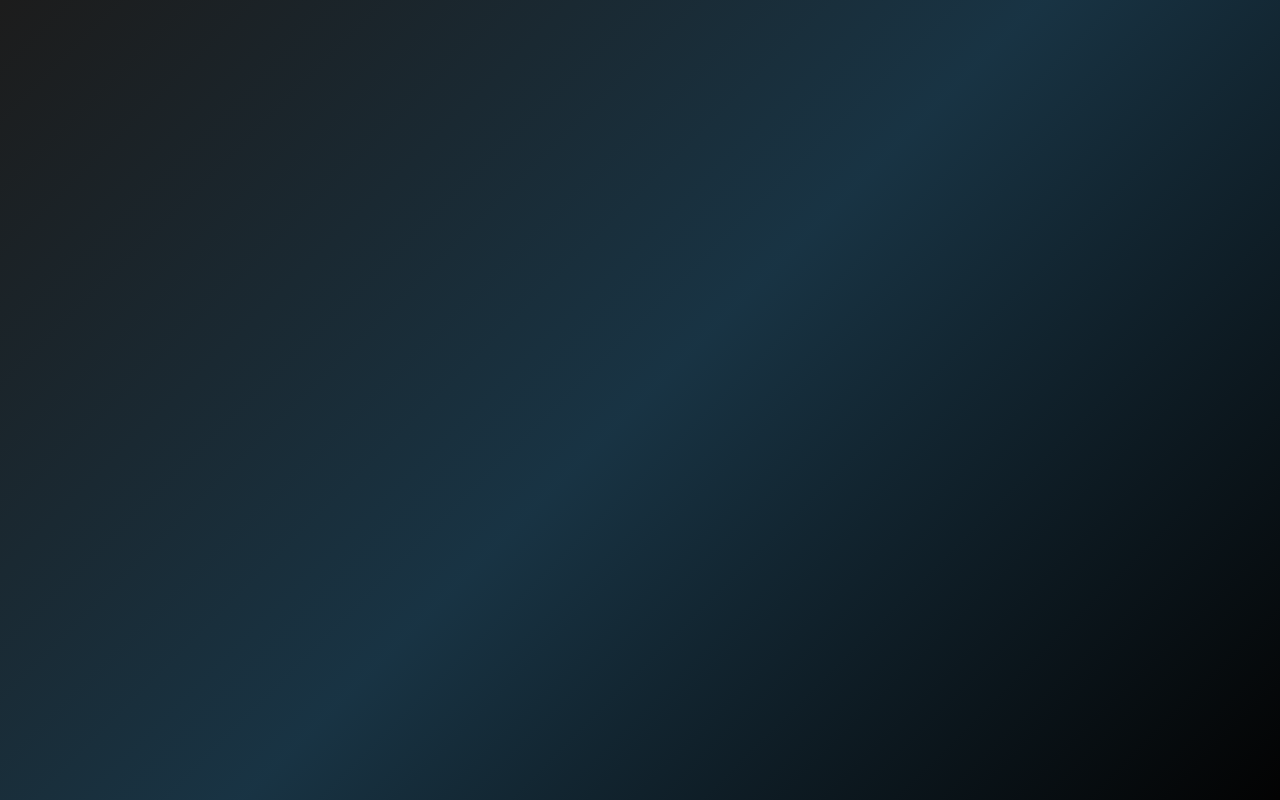
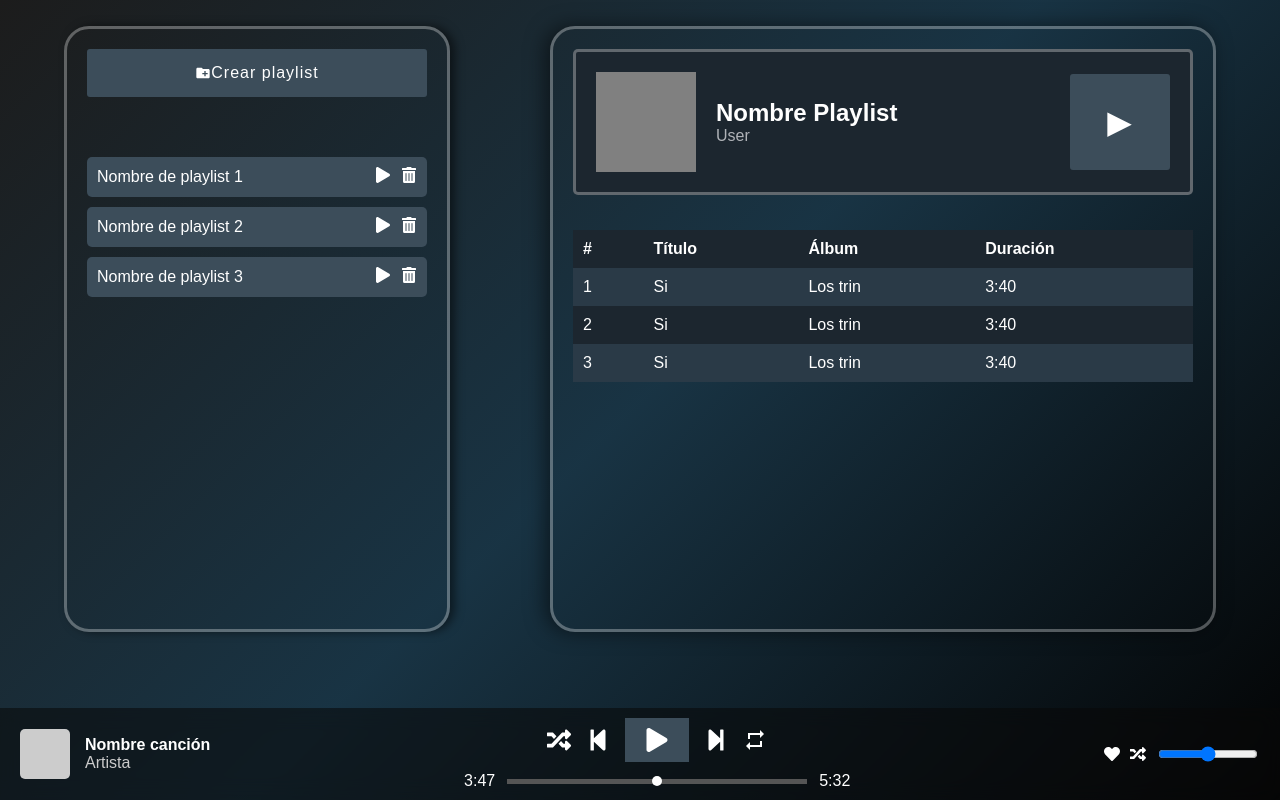
Before and after one commit to CesarOsorioP/ROKI, a React (Create React App) app in the folder client/: page /Playlist in a window 1280 px wide. Before the commit this address had no page. Built offline with nearby package versions, Linux system fonts and the light colour scheme.

Commit message:
Interfaz de playlist y primer vistazo al apartado de búsqueda

```diff
--- a/client/src/App.js
+++ b/client/src/App.js
@@ -10,6 +10,7 @@ import ArtistInfo from './Components/Reproductor/ArtistInfo';
 import RecuperatePage from './Pages/recuperarContrase;a';
 import RecuperatePage2 from './Pages/recuperateC';
 import ResultsArtistsPage from './Pages/searcherArtist';
+import PlayList from './Pages/Playlist';
 
 
 
@@ -28,6 +29,7 @@ function App() {
           <Route path="/forgot-password" element={<RecuperatePage/>} />
           <Route path="/recuperar" element={<RecuperatePage2/>} />
           <Route path="/artist-results" element ={<ResultsArtistsPage/>}/>
+          <Route path="/Playlist" element={<PlayList/>}/>
         </Routes>
       </BrowserRouter>
     </div>
--- /dev/null
+++ b/client/src/Components/Playlist/MainContent.css
@@ -0,0 +1,80 @@
+.principal-content {
+    position: fixed;
+    right: 0;
+    top: 0;
+    width: 620px;
+    height: 70vh;
+    color: white;
+    display: flex;
+    flex-direction: column;
+    justify-content: flex-start;
+    padding: 20px;
+    box-shadow:-5px 0 20px rgba(0, 0, 0, 0.5);
+    margin-right: 5%;
+    margin-top: 2%;
+    gap: 15px;
+    border: 3px solid rgba(255, 255, 255, 0.3);
+     border-radius: 25px;
+  }
+
+  .playlist-info {
+    display: flex;
+    align-items: center;
+    background-color: #1c262f;
+    padding: 20px;
+    border-radius: 5px;
+    margin-bottom: 20px;
+    border: 3px solid rgba(255, 255, 255, 0.3);
+  }
+
+  .playlist-cover {
+    width: 100px;
+    height: 100px;
+    background-color: gray;
+    margin-right: 20px;
+  }
+
+  .playlist-details h2 {
+    margin: 0;
+    font-size: 24px;
+  }
+
+  .playlist-details p {
+    margin: 0;
+    color: #b0b3b8;
+  }
+
+  .play-button {
+    margin-left: auto; /* Mueve el botón hacia el final del contenedor */
+    background-color: #3c4d5a;
+    border: none;
+    color: white;
+    padding: 10px 20px;
+    cursor: pointer;
+  }
+
+  .play-button:hover {
+    background-color: #f04d4d;
+  }
+
+  .song-table {
+    width: 100%;
+    border-collapse: collapse;
+  }
+
+  .song-table th, .song-table td {
+    padding: 10px;
+    text-align: left;
+  }
+
+  .song-table thead {
+    background-color: #1c262f;
+  }
+
+  .song-table tbody tr:nth-child(odd) {
+    background-color: #2a3a47;
+  }
+
+  .song-table tbody tr:nth-child(even) {
+    background-color: #1c262f;
+  }
--- /dev/null
+++ b/client/src/Components/Playlist/MainContent.jsx
@@ -0,0 +1,50 @@
+import React from "react";
+import "./MainContent.css";
+
+function MainContent() {
+  return (
+    <div className="principal-content">
+      <div className="playlist-info">
+        <div className="playlist-cover"></div>
+        <div className="playlist-details">
+          <h2>Nombre Playlist</h2>
+          <p>User</p>
+        </div>
+        <button className="play-button">▶</button>
+      </div>
+      <table className="song-table">
+        <thead>
+          <tr>
+            <th>#</th>
+            <th>Título</th>
+            <th>Álbum</th>
+            <th>Duración</th>
+          </tr>
+        </thead>
+        <tbody>
+          <tr>
+            <td>1</td>
+            <td>Si</td>
+            <td>Los trin</td>
+            <td>3:40</td>
+          </tr>
+          <tr>
+            <td>2</td>
+            <td>Si</td>
+            <td>Los trin</td>
+            <td>3:40</td>
+          </tr>
+          <tr>
+            <td>3</td>
+            <td>Si</td>
+            <td>Los trin</td>
+            <td>3:40</td>
+          </tr>
+          {/* Añade más filas aquí si lo necesitas */}
+        </tbody>
+      </table>
+    </div>
+  );
+}
+
+export default MainContent;
--- /dev/null
+++ b/client/src/Components/Playlist/Playlist.css
@@ -0,0 +1,6 @@
+.playlist-app {
+    display: flex;
+    height: 100vh;
+    background-color: #0d141a;
+    color: white;
+  }
--- /dev/null
+++ b/client/src/Components/Playlist/Playlist.jsx
@@ -0,0 +1,16 @@
+import React from 'react';
+import PlayerControl from '../Reproductor/PlayerControl';
+import "./Playlist.css"
+import "../Reproductor/Reproductor.css"
+
+
+function Playlist() {
+  return (
+    <div className='reproductor'>
+      <PlayerControl />
+    </div>
+
+  );
+}
+
+export default Playlist;
--- /dev/null
+++ b/client/src/Components/Playlist/Sidebar.css
@@ -0,0 +1,57 @@
+.sidebar {
+    position: absolute;
+    left: 0;
+    top: 0;
+    width: 340px;
+    height: 70vh;
+    color: white;
+    display: flex;
+    flex-direction: column;
+    justify-content: flex-start;
+    padding: 20px;
+    box-shadow: 5px 0 10px rgba(0, 0, 0, 0.5);
+    gap: 20px;
+    margin-left: 5%;
+    margin-top: 2%;
+     overflow-y: auto;
+     border: 3px solid rgba(255, 255, 255, 0.3);
+     border-radius: 25px;
+  }
+
+  .create-playlist {
+    display: flex;
+    align-items: center;
+    background-color: #3c4d5a;
+    color: white;
+    border: none;
+    padding: 10px;
+    width: 100%; /* Asegura que el botón ocupe todo el ancho del sidebar */
+    font-size: 16px;
+    cursor: pointer;
+    margin-bottom: 20px; /* Espacio debajo del botón */
+  }
+
+  .playlist-list {
+    margin-top: 20px;
+    display: flex;
+    flex-direction: column;
+  }
+
+  .playlist-item {
+    display: flex;
+    justify-content: space-between;
+    align-items: center;
+    background-color: #3c4d5a;
+    padding: 10px;
+    margin-bottom: 10px;
+    border-radius: 5px;
+  }
+
+  .playlist-actions svg {
+    margin-left: 10px;
+    cursor: pointer;
+  }
+
+  .playlist-actions svg:hover {
+    color: #f04d4d;
+  }
--- /dev/null
+++ b/client/src/Components/Playlist/Sidebar.jsx
@@ -0,0 +1,40 @@
+import React from "react";
+import { FaPlay, FaTrashAlt } from "react-icons/fa";
+import { MdCreateNewFolder } from "react-icons/md";
+import "./Sidebar.css";
+
+function Sidebar() {
+  return (
+    <div className="sidebar">
+      <button className="create-playlist">
+        <MdCreateNewFolder />
+        Crear playlist
+      </button>
+      <div className="playlist-list">
+        <div className="playlist-item">
+          <span>Nombre de playlist 1</span>
+          <div className="playlist-actions">
+            <FaPlay />
+            <FaTrashAlt />
+          </div>
+        </div>
+        <div className="playlist-item">
+          <span>Nombre de playlist 2</span>
+          <div className="playlist-actions">
+            <FaPlay />
+            <FaTrashAlt />
+          </div>
+        </div>
+        <div className="playlist-item">
+          <span>Nombre de playlist 3</span>
+          <div className="playlist-actions">
+            <FaPlay />
+            <FaTrashAlt />
+          </div>
+        </div>
+      </div>
+    </div>
+  );
+}
+
+export default Sidebar;
--- a/client/src/Components/Reproductor/Navbar.jsx
+++ b/client/src/Components/Reproductor/Navbar.jsx
@@ -15,7 +15,7 @@ function Navbar() {
         <li><Link to="/songs"><FaMusic /> Canción</Link></li>
         <li><Link to="/albums"><FaMusic /> Álbum</Link></li>
         <li><Link to="/artist"><FaMusic /> Artista</Link></li>
-        <li><Link to="/playlists"><FaMusic /> Playlists</Link></li>
+        <li><Link to="/Playlist"><FaMusic /> Playlists</Link></li>
         <h2>LISTAS DE REPRODUCCIÓN</h2>
         <li><Link to="/create"><FaPlus /> Crear...</Link></li>
       </ul>
--- a/client/src/Components/ResultadosArtistas/artistSearcher.jsx
+++ b/client/src/Components/ResultadosArtistas/artistSearcher.jsx
@@ -2,6 +2,7 @@ import React, { useState, useEffect } from "react";
 import { useLocation } from "react-router-dom"; // Para obtener parámetros de la URL
 import Card from "../Pagos/card.jsx";
 import "./artistsearcher.css";
+import ArtistSearcher from "./searcherinput.jsx";
 
 const SearchArtist = () => {
   const [artistas, setArtistas] = useState([]); // Estado para almacenar los artistas
@@ -27,6 +28,7 @@ const SearchArtist = () => {
   return (
     <Card>
       <div className="divprime">
+        <ArtistSearcher></ArtistSearcher>
         <div className="title">
           <h2>Resultados de artistas que concuerden con: {query}</h2>
         </div>
--- a/client/src/Components/ResultadosArtistas/searcherinput.jsx
+++ b/client/src/Components/ResultadosArtistas/searcherinput.jsx
@@ -1,6 +1,6 @@
 import React, { useState } from "react";
 import { useNavigate } from "react-router-dom"; // Para redirigir al componente de resultados
-import "./artistcss.jsx";
+
 
 const ArtistSearcher = () => {
   const [searchTerm, setSearchTerm] = useState(""); // Estado para manejar el input
--- /dev/null
+++ b/client/src/Pages/Playlist.jsx
@@ -0,0 +1,16 @@
+import React from 'react'
+import Playlist from '../Components/Playlist/Playlist'
+import Sidebar from '../Components/Playlist/Sidebar';
+import MainContent from '../Components/Playlist/MainContent';
+
+function PlayList() {
+    return (
+    <div>
+        <Playlist/>
+        <MainContent/>
+        <Sidebar/>
+    </div>
+    );
+}
+
+export default PlayList;
```
